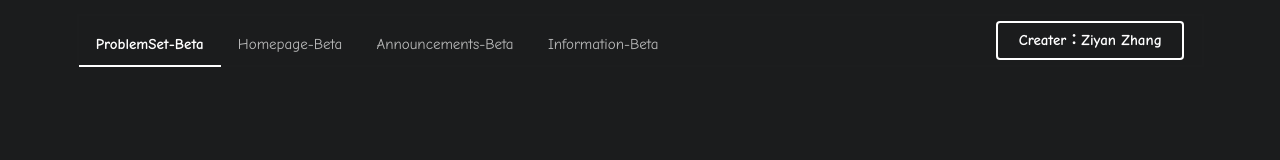
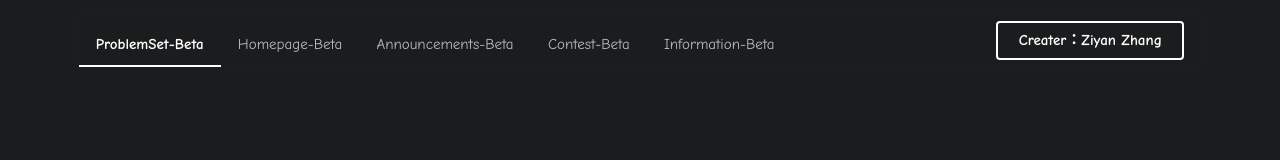
Before and after one commit to CodingCampus/problemset, a plain HTML site: page index.html in a window 1280 px wide. Shown: the top 160 px of the page. Drawn offline with nearby package versions, Linux system fonts and the light colour scheme.

Commit message:
Update index.html

```diff
--- a/index.html
+++ b/index.html
@@ -91,6 +91,7 @@
             <a class="active item" style="font-family:Comic Sans MS">ProblemSet-Beta</a>
             <a class="item" target="_blank" href="https://codingcampus.github.io/homepage/" style="font-family:Comic Sans MS">Homepage-Beta</a>
             <a class="item" target="_blank" href="https://codingcampus.github.io/announcements/" style="font-family:Comic Sans MS">Announcements-Beta</a>
+            <a class="item" target="_blank" href="https://codingcampus.github.io/contest/" style="font-family:Comic Sans MS">Contest-Beta</a>
             <a class="item" target="_blank" href="https://codingcampus.github.io/info/" style="font-family:Comic Sans MS">Information-Beta</a>
             <div class="right menu">
                 <div class="item">
@@ -108,6 +109,7 @@
                     <a class="active item" style="font-family:Comic Sans MS">ProblemSet-Beta</a>
                     <a class="item" target="_blank" href="https://codingcampus.github.io/homepage/" style="font-family:Comic Sans MS">Homepage-Beta</a>
                     <a class="item" target="_blank" href="https://codingcampus.github.io/announcements/" style="font-family:Comic Sans MS">Announcements-Beta</a>
+                    <a class="item" target="_blank" href="https://codingcampus.github.io/contest/" style="font-family:Comic Sans MS">Contest-Beta</a>
                     <a class="item" target="_blank" href="https://codingcampus.github.io/info/" style="font-family:Comic Sans MS">Information-Beta</a>
                     <div class="right item">
                         <a class="ui inverted button" target="_blank" href="https://github.com/TouristDream" style="font-family:Comic Sans MS">Creater：Ziyan Zhang</a>
```
